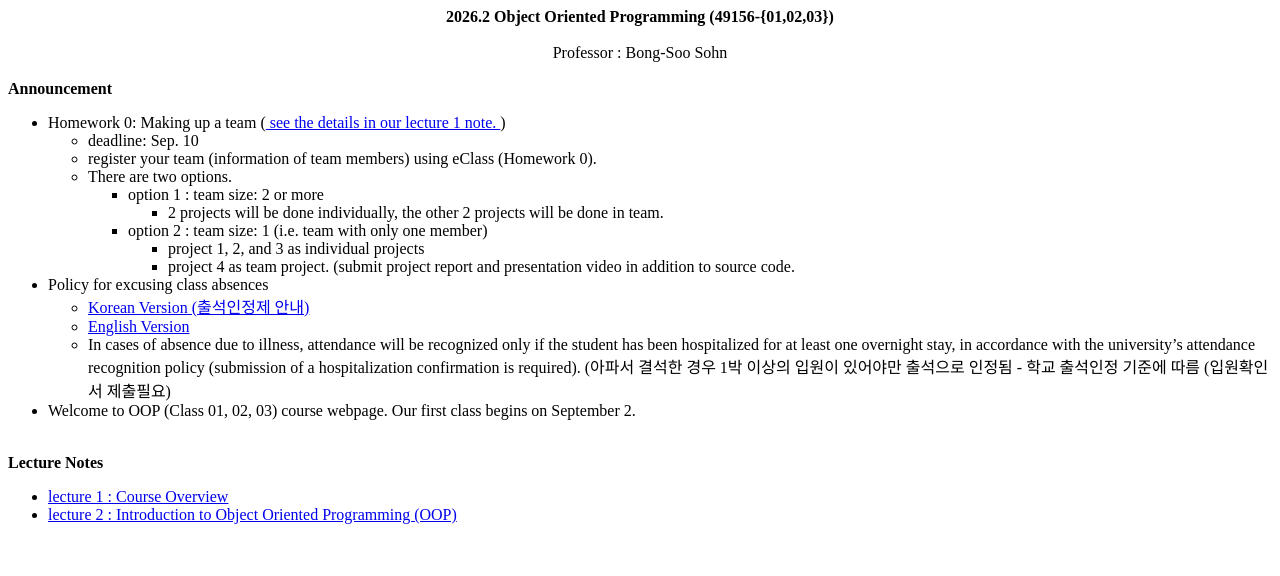
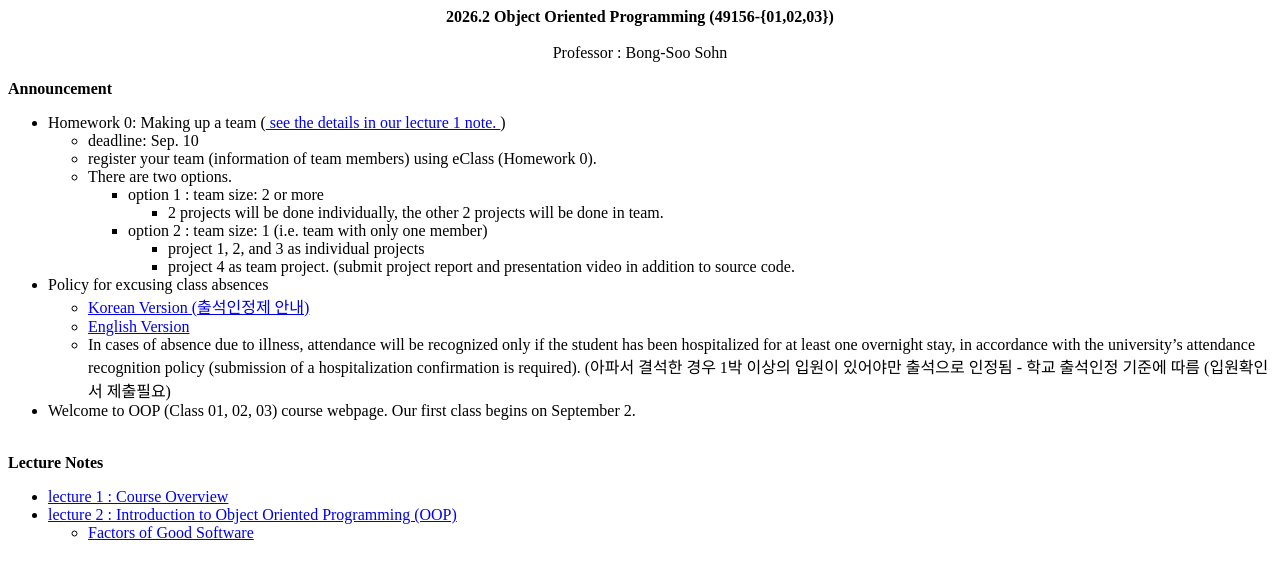
Before and after one commit to sohnbong/oop26, a plain HTML site: page index.html in a window 1280 px wide. Drawn offline with Linux system fonts and the light colour scheme.

Commit message:
Add handout link under lecture 2

```diff
--- a/index.html
+++ b/index.html
@@ -36,4 +36,7 @@
 <ul>
 	<li> <a href="./OOP01.pptx"> lecture 1 : Course Overview </a>
 	<li> <a href="./OOP02.pptx"> lecture 2 : Introduction to Object Oriented Programming (OOP)</a>
+	<ul>
+		<li> <a href="./OOP_handout1.pdf">Factors of Good Software</a></li>
+	</ul>
 </ul>
```
